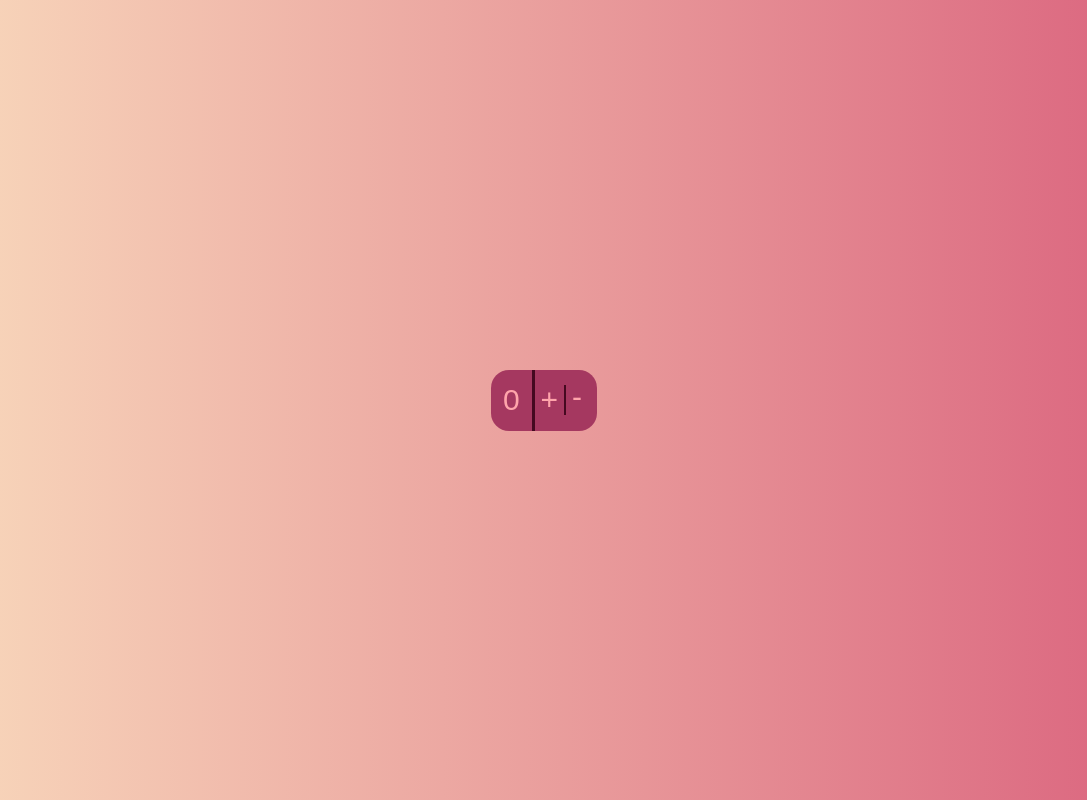
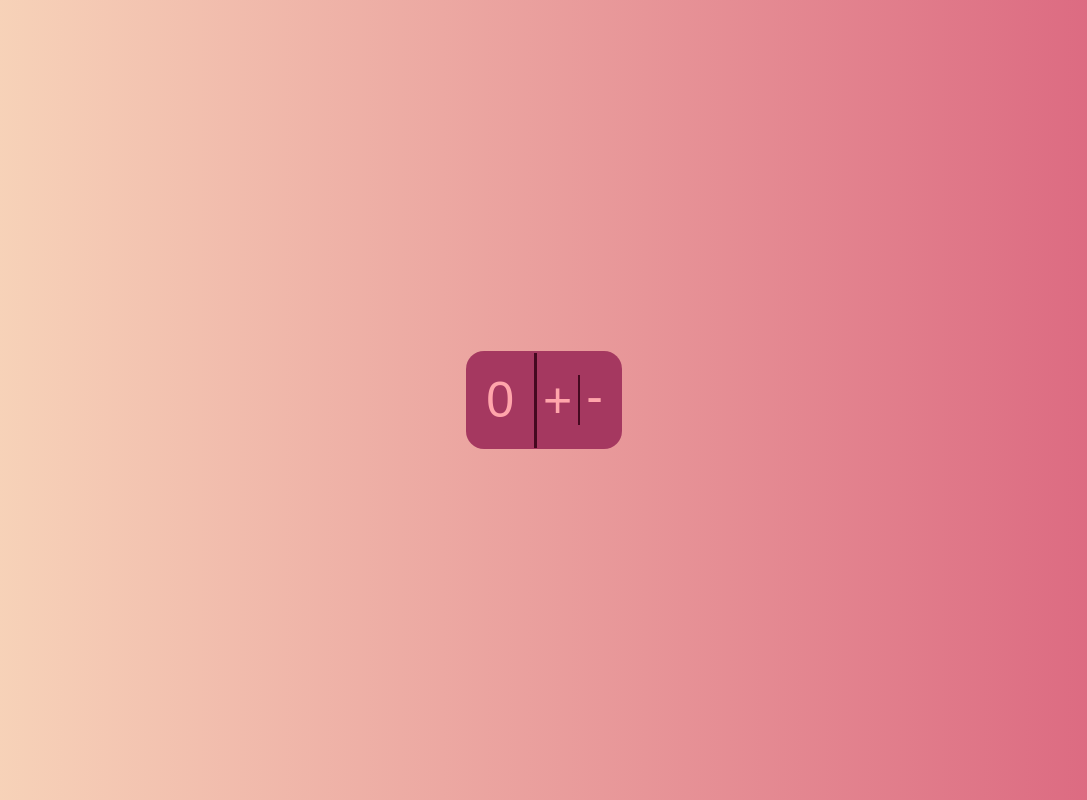
Before and after one commit to Gibilli/counter.application.github.io, a plain HTML site: page index.html in a window 1280 px wide. Shown: the whole page, without its empty margins (96-1183 px from the left). Drawn offline with Linux system fonts and the light colour scheme.

Commit message:
Changed font-size

```diff
--- a/css/style.css
+++ b/css/style.css
@@ -15,7 +15,7 @@ body{
     justify-content: center;
     align-items: center;
     min-height: 100vh;
-    font-size: 30px;
+    font-size: 50px;
 }
 
 .external{
@@ -26,34 +26,34 @@ body{
 }
 
 .numbers{
-    padding: 12px;
+    padding: 20px;
     color: #FFA5AB;
 }
 
 .buttons{
     display: flex;
     align-items: center;
-    padding: 9px 9px 9px 0;
+    padding: 13px 13px 13px 0;
     border-left: 3px solid #450920;
 }
 
 #plus{
     background-color: #A53860;
     border: none;
-    font-size: 30px;
+    font-size: 50px;
     color: #FFA5AB;
 }
 
 #minus{
     background-color: #A53860;
     border: none;
-    font-size: 30px;
-    padding-bottom: 8px;
+    font-size: 50px;
+    padding-bottom: 10px;
     color: #FFA5AB;
 }
 
 #line_buttons{
-    height: 30px;
+    height: 50px;
     margin: 0;
     border: 1.5px solid #450920;
 }
```
